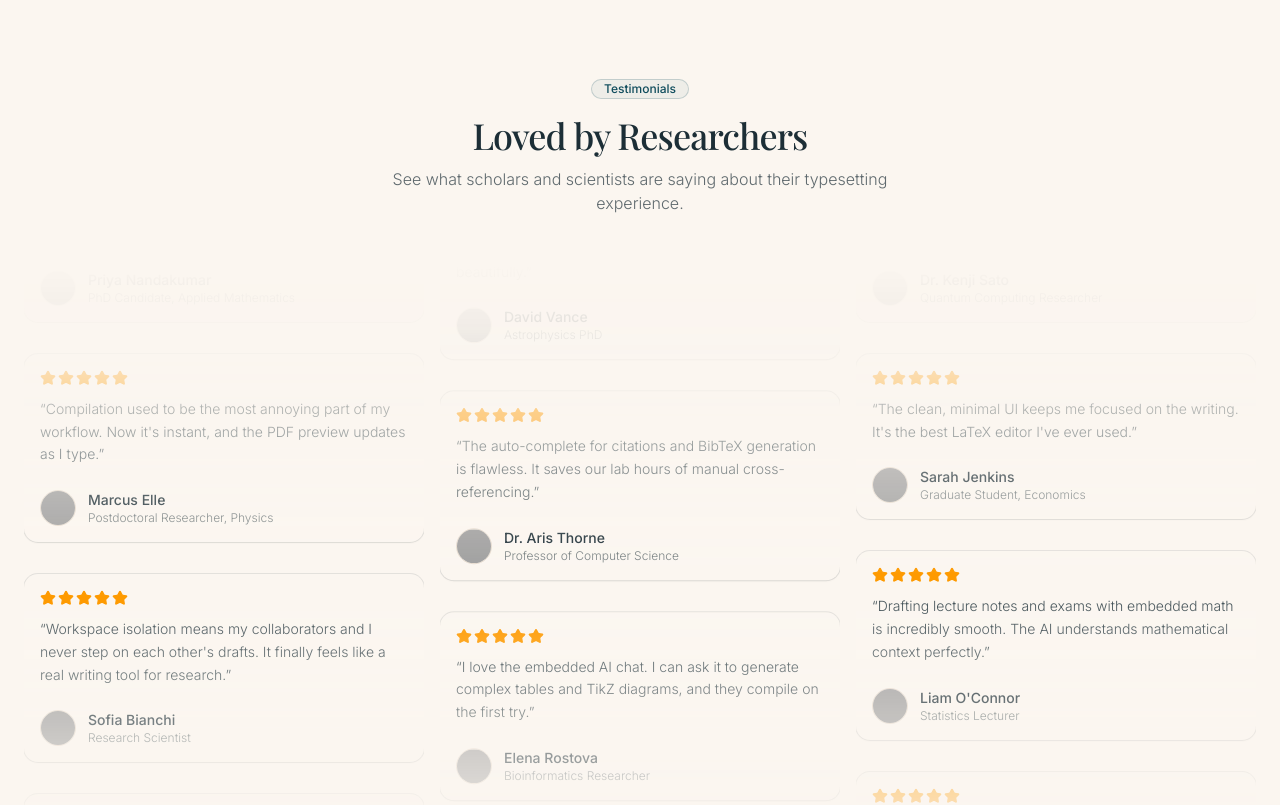
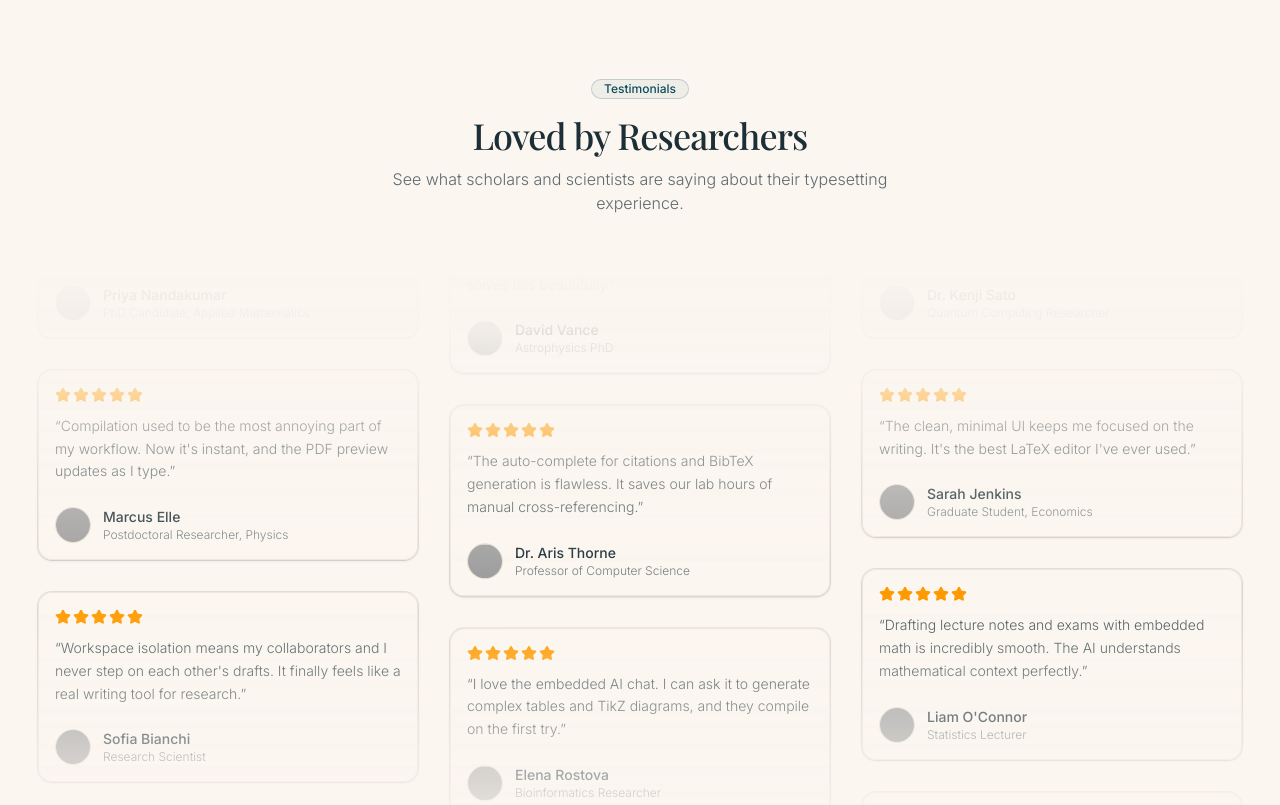
Before and after one commit to Fankrits/SomeScript, a Next.js app in the folder apps/web/: page / in a window 1280 px wide. Shown: the part 3920-4725 px from the top of the page. Built offline with nearby package versions, Linux system fonts and the light colour scheme; grey boxes are pictures that could not be loaded; a web font is replaced by a local one.

Commit message:
style(web): refine border, shadow, and padding for testimonials marquee cards

```diff
--- a/apps/web/components/sections/testimonials.tsx
+++ b/apps/web/components/sections/testimonials.tsx
@@ -84,7 +84,7 @@ export function TestimonialCard({ item }: { item: TestimonialCardProps }) {
   return (
     <LiquidGlassCard
       glassSize="sm"
-      className="mb-4 flex w-full flex-col justify-between gap-4 border-border bg-background rounded-xl hover:-translate-y-0.5 transition-all duration-300"
+      className="mb-4 flex w-full flex-col justify-between gap-4 border border-border/60 bg-background/95 shadow-sm rounded-xl hover:-translate-y-0.5 transition-all duration-300"
     >
       <div className="space-y-3">
         <div className="flex gap-0.5 text-amber-500">
@@ -129,7 +129,7 @@ export function Testimonials() {
 
       {/* Grid container with fading mask applied at the top and bottom of the container */}
       <div
-        className="relative grid h-[550px] grid-cols-1 gap-4 overflow-hidden md:grid-cols-2 lg:h-[650px] lg:grid-cols-3"
+        className="relative grid h-[550px] grid-cols-1 gap-4 overflow-hidden md:grid-cols-2 lg:h-[650px] lg:grid-cols-3 p-1.5"
         style={{
           maskImage: "linear-gradient(to bottom, transparent 0%, rgba(0,0,0,0.1) 10%, rgba(0,0,0,0.6) 30%, black 48%, black 52%, rgba(0,0,0,0.6) 70%, rgba(0,0,0,0.1) 90%, transparent 100%)",
           WebkitMaskImage: "linear-gradient(to bottom, transparent 0%, rgba(0,0,0,0.1) 10%, rgba(0,0,0,0.6) 30%, black 48%, black 52%, rgba(0,0,0,0.6) 70%, rgba(0,0,0,0.1) 90%, transparent 100%)"
@@ -140,14 +140,14 @@ export function Testimonials() {
           { reverse: true },
           { reverse: false }
         ].map((mq, i) => (
-          <div key={i} className="relative h-full animate-fade-in">
+          <div key={i} className="relative h-full animate-fade-in p-1">
             <MarqueeEffect
               gap={16}
               direction="vertical"
               reverse={mq.reverse}
               speed={20}
               speedOnHover={2}
-              className="h-full"
+              className="h-full p-1"
             >
               {testimonials.slice(i * 3, (i + 1) * 3).map((testimonial, index) => (
                 <TestimonialCard key={index} item={testimonial} />
```
